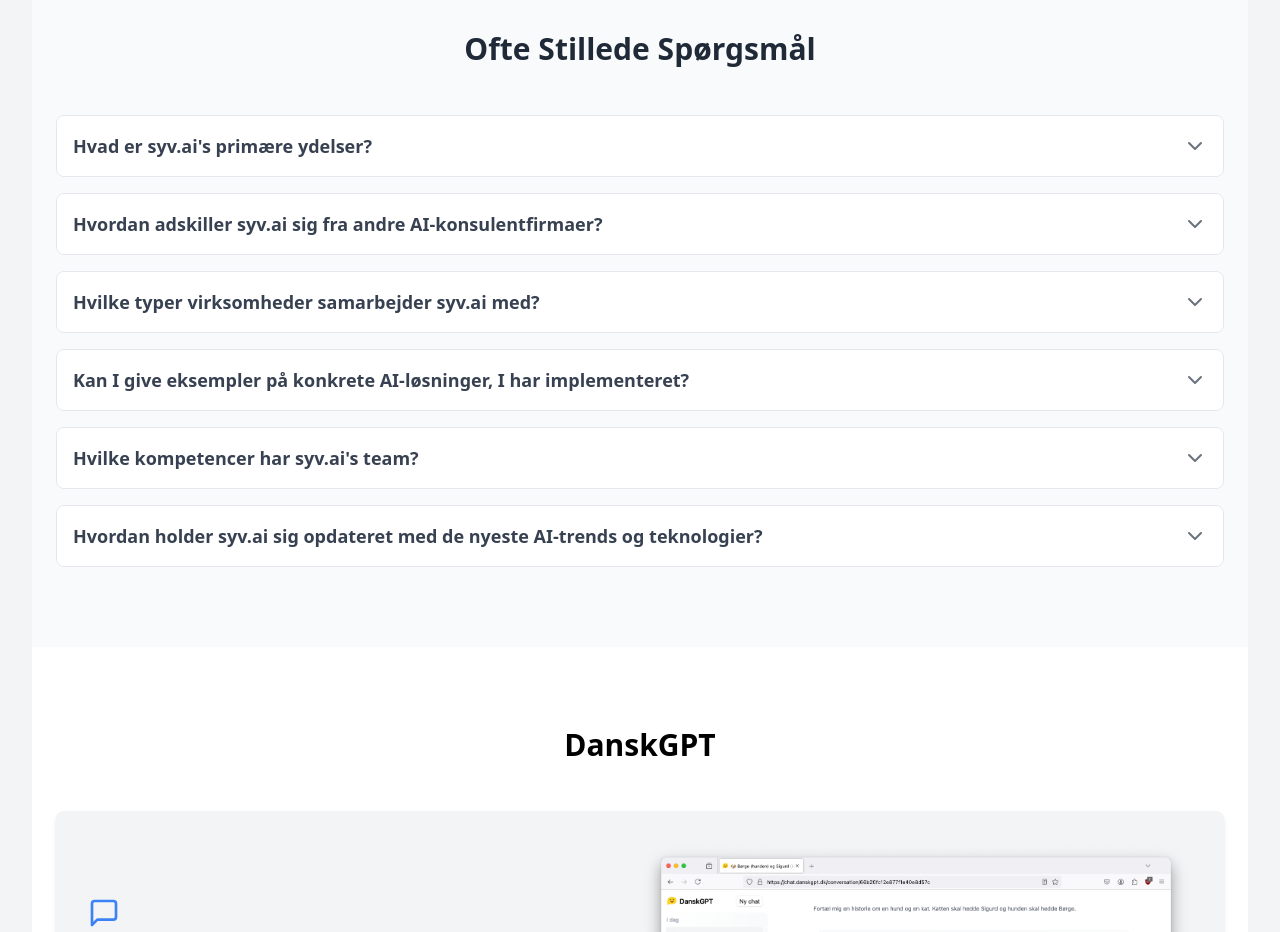
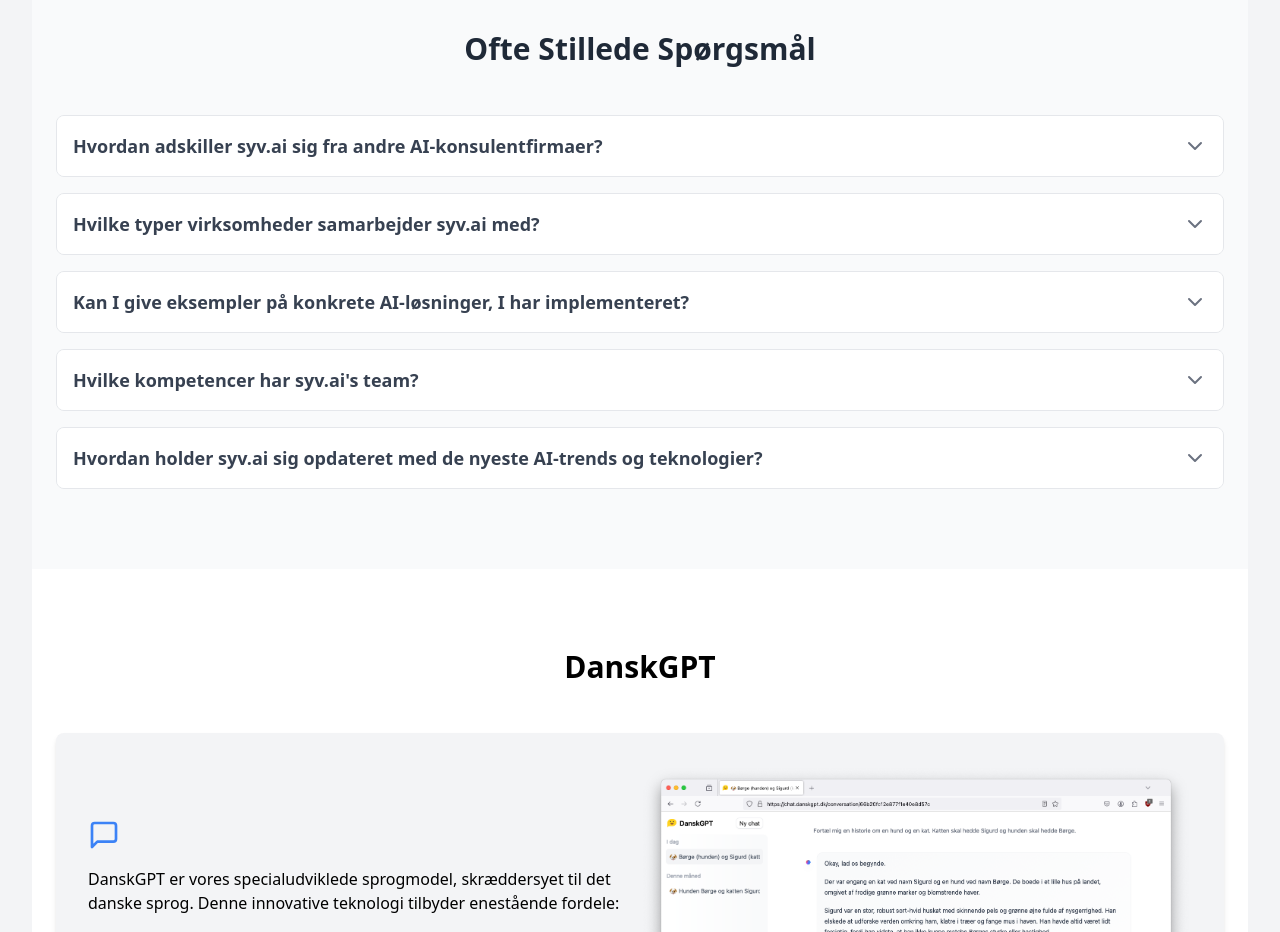
Before and after one commit to mhenrichsen/syv-ai-website, a React (Create React App) app: page / in a window 1280 px wide. Shown: the part 1860-2792 px from the top of the page. Built offline with nearby package versions, Linux system fonts and the light colour scheme.

Commit message:
update constants

```diff
--- a/src/variables/constants.js
+++ b/src/variables/constants.js
@@ -32,24 +32,20 @@
 
 export const faqItems = [
     {
-      question: "Hvad er syv.ai's primære ydelser?",
-      answer: "syv.ai er primært et innovativt konsulenthus med fokus på kunstig intelligens. Vi leverer skræddersyede AI-konsulentydelser og udvikler også AI-produkter, når vi identificerer løsninger, der kan gavne en bred vifte af virksomheder. Vores ekspertise spænder fra specialiserede konsulentydelser til udvikling af skalerbare AI-produkter."
-    },
-    {
       question: "Hvordan adskiller syv.ai sig fra andre AI-konsulentfirmaer?",
       answer: "syv.ai er unik som både konsulenter og udviklere af avancerede AI-teknologier. Vi er det eneste konsulenthus i Danmark, der har trænet og udgivet large language models (LLMs). Vores dedikation til open source, hvor de fleste af vores modeller er frit tilgængelige, demonstrerer vores tekniske ekspertise og commitment til innovation i AI-fællesskabet."
     },
     {
       question: "Hvilke typer virksomheder samarbejder syv.ai med?",
-      answer: "syv.ai samarbejder med et bredt spektrum af virksomheder, fra innovative startups og etablerede mellemstore virksomheder til nogle af verdens største og mest indflydelsesrige virksomheder. Vores fleksible tilgang tillader os at tilpasse vores ydelser til hver enkelt klients unikke behov, uanset deres størrelse eller branche."
+      answer: "syv.ai samarbejder med en bred vifte af virksomheder, fra startups og etablerede mellemstore virksomheder til nogle af verdens største og mest indflydelsesrige virksomheder. Vores fleksible tilgang tillader os at tilpasse vores ydelser til hver enkelt klients unikke behov, uanset deres størrelse eller branche."
     },
     {
       question: "Kan I give eksempler på konkrete AI-løsninger, I har implementeret?",
-      answer: "De fleste af vores projekter er underlagt fortrolighedserklæringer, men vores løsninger inkluderer implementering af avancerede chatbots, udvikling af prediktive analyseværktøjer, design af computer vision-systemer til kvalitetskontrol, og optimering af supply chain gennem AI-drevne prognoser. Hver løsning er skræddersyet til klientens specifikke behov."
+      answer: "De fleste af vores projekter er underlagt fortrolighedserklæringer, men vores løsninger inkluderer implementering af avancerede chatbots, automatisering af backoffice opgaver, translation modeller, og optimering af supply chain gennem AI-drevne prognoser. Hver løsning er skræddersyet til klientens specifikke behov."
     },
     {
       question: "Hvilke kompetencer har syv.ai's team?",
-      answer: "syv.ai's team består af topkvalificerede AI-ingeniører med ekspertise i machine learning, deep learning, NLP og computer vision, samt erfarne forretningsudviklere. Dette tværfaglige team sikrer, at vores leverancer er teknisk avancerede og succesfuldt implementeret i organisationen."
+      answer: "syv.ai's team består af AI-ingeniører med ekspertise i machine learning, deep learning og NLP, samt erfarne forretningsudviklere. Dette tværfaglige team sikrer, at vores leverancer er teknisk avancerede og succesfuldt implementeret i organisationen."
     },
     {
       question: "Hvordan holder syv.ai sig opdateret med de nyeste AI-trends og teknologier?",
```
